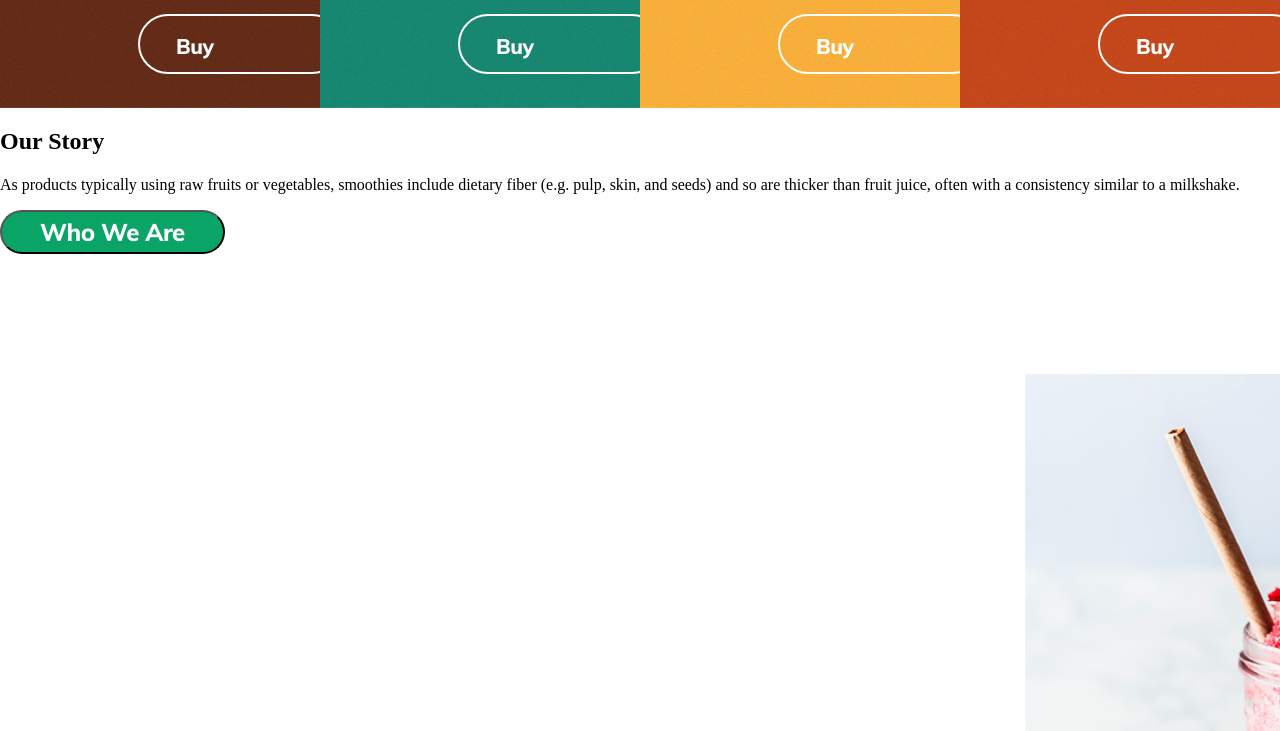
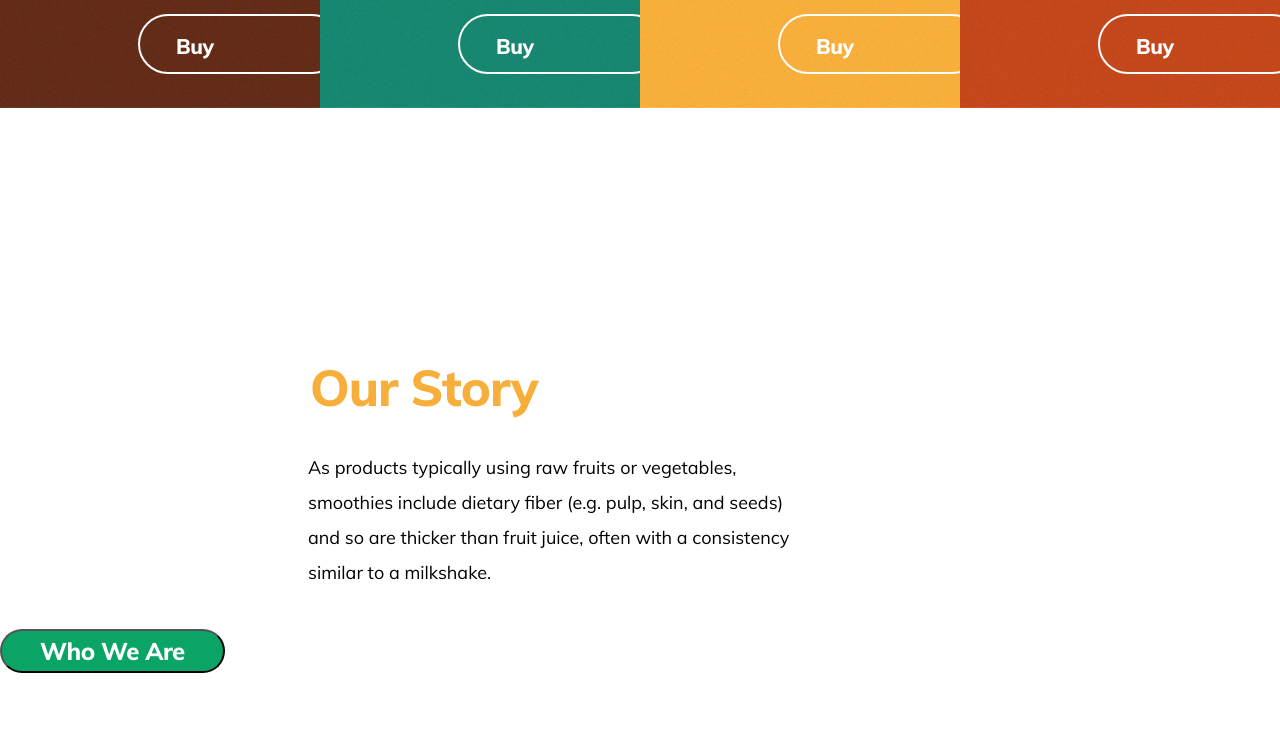
Before and after one commit to Gitjunk1/project, a plain HTML site: page index.html in a window 1280 px wide. Shown: the part 3300-4031 px from the top of the page. Drawn offline with Linux system fonts and the light colour scheme.

Commit message:
story section changes

```diff
--- a/CSS/index.css
+++ b/CSS/index.css
@@ -224,10 +224,13 @@
     font-size: 50px;
     font-weight: 800;
     text-align: center;
-    color: #f7ae3b;
     margin: 0;
 }
-.title {
+.title--orange {
+    color: #f7ae3b;
+}
+.title--white {
+    color: white;
 }
 
 .smoothie__description {
@@ -417,14 +420,30 @@
 .story__inner {
 }
 .story__title {
+    margin-left: 310px;
+    margin-top: 260px;
+    font-family: 'Muli-ExtraBold';
+    font-size: 50px;
+    font-weight: 800;
+    line-height: 0.8;
+    letter-spacing: -1px;
 }
+
 .story__text {
+    width: 511px;
+    height: 118px;
+    margin: 43px 15px 60px 308px;
+    font-family: 'Muli-Regular';
+    font-size: 18px;
+    line-height: 1.94;
 }
+
 .story__btn {
 }
 .story__img {
     margin-left: 1025px;
     margin-top: 120px;
+}
 
 .testimonials {
 }
--- a/index.html
+++ b/index.html
@@ -67,8 +67,7 @@
          </div>
 
  <section class="smoothies">
-
-     <h2 class="smoothies__title title">What are these smoothies?</h2>
+     <h2 class="smoothies__title title title--orange">What are these smoothies?</h2>
      <p class="smoothie__description">A smoothie is a drink made from pureed raw fruit,vegetables,and sometimes dairy products (milk,yogurt,
          ice-cream or cottage cheese),typically using a blender. Smoothies may be made using other ingredients, such
          as water, crushed ice, fruit juice, sweeteners(e.g.honey,sugar,stevia,or syrup), whey powder, plant milk, nuts,
@@ -116,7 +115,7 @@
  <section class="about">
     <img class="about__img" src="assets\images\about\summer.png" alt="summer">
     <div class="about__box">
-        <h2 class="about__title title">What makes Smoothie an <span class="about__title--yellow">awesome drink?</span></h2>
+        <h2 class="about__title title title--white">What makes Smoothie an <span class="about__title--yellow">awesome drink?</span></h2>
         <ul class="about__list">
            <li class="about__list-item about__text">
                <span class="about__text--bold">Crunchy Puffs</span><span class="about__text--small">Texture</span>
@@ -177,7 +176,7 @@
 
      <div class="container">
          <div class="story__inner">
-         <h2 class="story__title title">Our Story</h2>
+         <h2 class="story__title title title--orange">Our Story</h2>
      <p class="story__text">As products typically using raw fruits or vegetables, smoothies include dietary fiber (e.g. pulp, skin, and seeds) and so are thicker than fruit juice, often with a consistency similar to a milkshake.
      </p>
      <button class="story__btn btn btn--green">Who We Are</button>
@@ -204,7 +203,7 @@
 <section class="blog">
     <div class="blog__wrapper">
     <div class="blog__box">
-    <h2 class="blog__title title">Our blog</h2>
+    <h2 class="blog__title title title--orange">Our blog</h2>
     <img class="blog__img" src="assets\images\blog\cocktails.png" alt="coctails">
     </div>
     <div class="blog__box">
```
